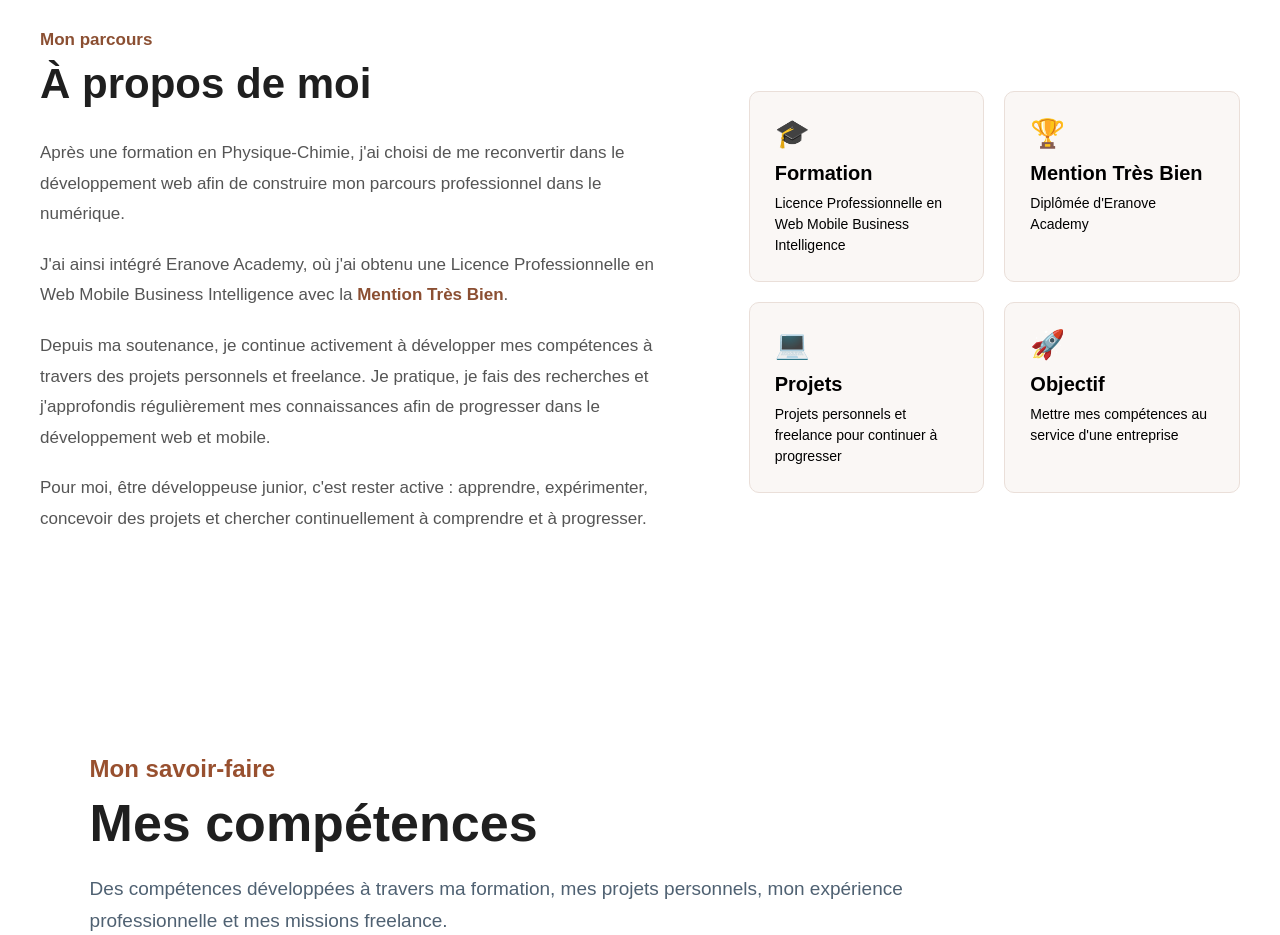
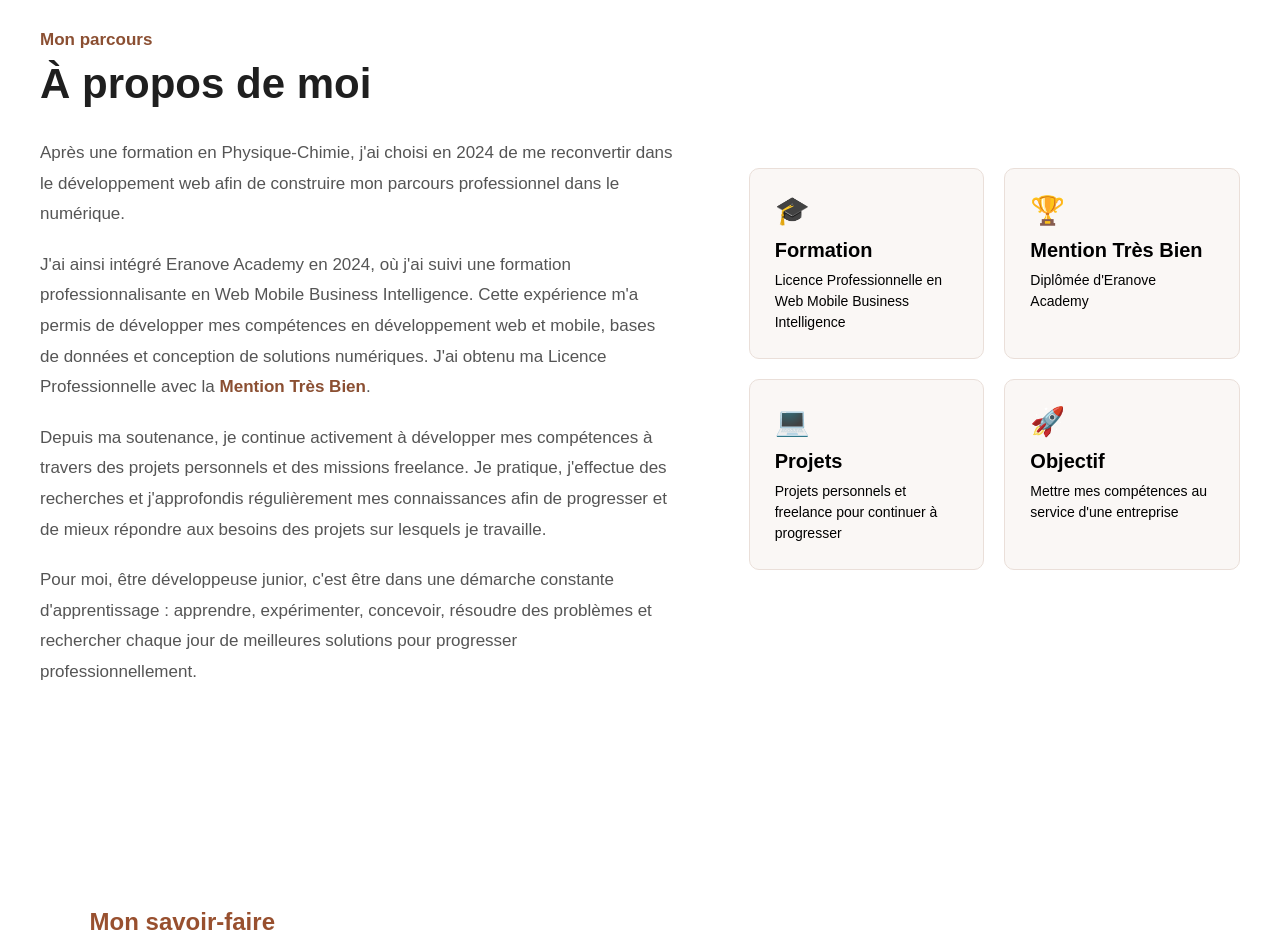
Before and after one commit to SIALOU-TIBANA-LARISSA/mon-portfolio, a React (Vite) app: page / in a window 1280 px wide. Shown: the part 820-1755 px from the top of the page. Built offline with nearby package versions, Linux system fonts and the light colour scheme.

Commit message:
modification App.jsx

```diff
--- a/src/App.jsx
+++ b/src/App.jsx
@@ -68,30 +68,34 @@ Passionnée par le développement web et mobile, je conçois des applications et
       <h2>À propos de moi</h2>
 
       <p>
-        Après une formation en Physique-Chimie, j'ai choisi de me
-        reconvertir dans le développement web afin de construire mon
-        parcours professionnel dans le numérique.
+  Après une formation en Physique-Chimie, j'ai choisi en 2024 de me
+  reconvertir dans le développement web afin de construire mon parcours
+  professionnel dans le numérique.
 </p>
 
 <p>
-        J'ai ainsi intégré Eranove Academy, où j'ai obtenu une Licence
-        Professionnelle en Web Mobile Business Intelligence avec la
-        <strong> Mention Très Bien</strong>.
+  J'ai ainsi intégré Eranove Academy en 2024, où j'ai suivi une formation
+  professionnalisante en Web Mobile Business Intelligence. Cette expérience
+  m'a permis de développer mes compétences en développement web et mobile,
+  bases de données et conception de solutions numériques. J'ai obtenu ma
+  Licence Professionnelle avec la <strong>Mention Très Bien</strong>.
 </p>
 
 <p>
-        Depuis ma soutenance, je continue activement à développer mes
-        compétences à travers des projets personnels et freelance.
-        Je pratique, je fais des recherches et j'approfondis régulièrement
-        mes connaissances afin de progresser dans le développement web
-        et mobile.
+  Depuis ma soutenance, je continue activement à développer mes compétences
+  à travers des projets personnels et des missions freelance. Je pratique,
+  j'effectue des recherches et j'approfondis régulièrement mes connaissances
+  afin de progresser et de mieux répondre aux besoins des projets sur lesquels
+  je travaille.
 </p>
 
 <p>
-        Pour moi, être développeuse junior, c'est rester active :
-        apprendre, expérimenter, concevoir des projets et chercher
-        continuellement à comprendre et à progresser.
+  Pour moi, être développeuse junior, c'est être dans une démarche constante
+  d'apprentissage : apprendre, expérimenter, concevoir, résoudre des problèmes
+  et rechercher chaque jour de meilleures solutions pour progresser
+  professionnellement.
 </p>
+
     </div>
 
     <div className="about-highlights">
```
Lines whose indentation alone changed are shown as unchanged.
